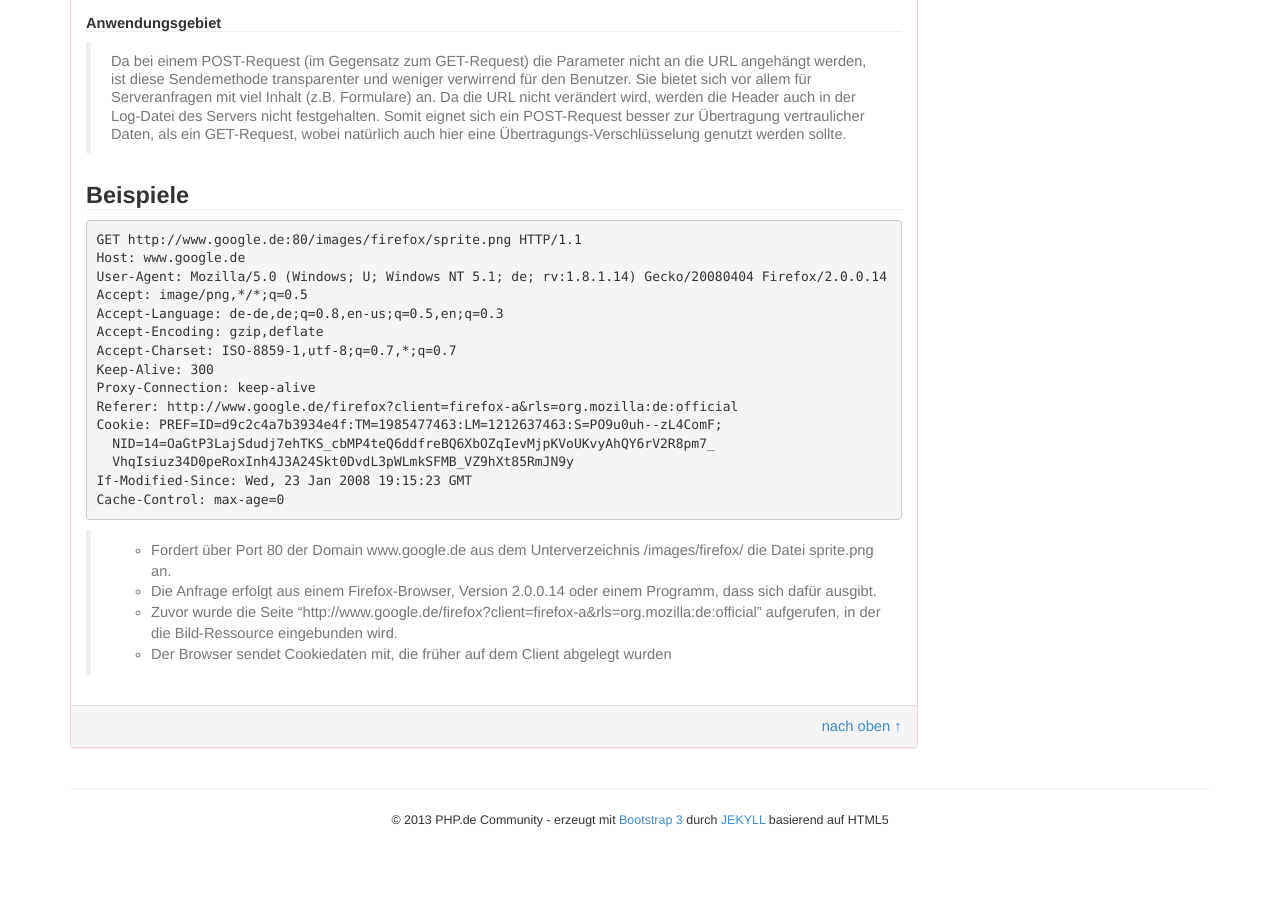
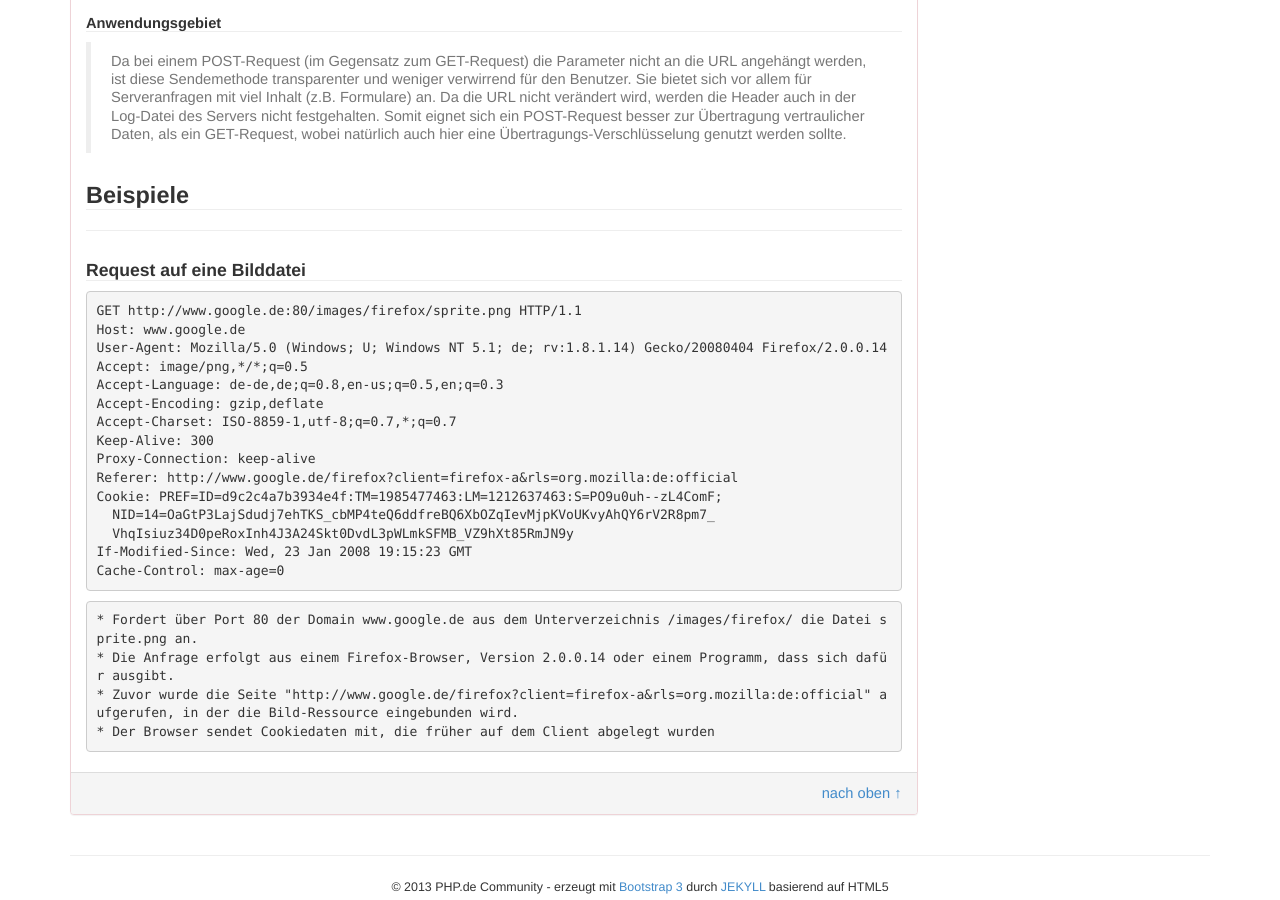
Before and after one commit to php-de/php-de.github.io, a Jekyll site: the page built from request-handling/request.md, in a window 1280 px wide and 900 px high, scrolled down 1830 px. Built offline with Jekyll 4.4.1, drawn with Linux system fonts in a browser that asks for light colours; before the commit the page ends 2684 px from its top, so only the background shows below that.

Commit message:
Update request.md

```diff
--- a/request-handling/request.md
+++ b/request-handling/request.md
@@ -126,6 +126,9 @@ Die Länge der gesendeten Daten eines POST-Requests ist theoretisch nur von der
 Da bei einem POST-Request (im Gegensatz zum GET-Request) die Parameter nicht an die URL angehängt werden, ist diese Sendemethode transparenter und weniger verwirrend für den Benutzer. Sie bietet sich vor allem für Serveranfragen mit viel Inhalt (z.B. Formulare) an. Da die URL nicht verändert wird, werden die Header auch in der Log-Datei des Servers nicht festgehalten. Somit eignet sich ein POST-Request besser zur Übertragung vertraulicher Daten, als ein GET-Request, wobei natürlich auch hier eine Übertragungs-Verschlüsselung genutzt werden sollte.
 
 ### Beispiele
+---
+
+#### Request auf eine Bilddatei
 
 ~~~html
 GET http://www.google.de:80/images/firefox/sprite.png HTTP/1.1
@@ -145,7 +148,9 @@ If-Modified-Since: Wed, 23 Jan 2008 19:15:23 GMT
 Cache-Control: max-age=0
 ~~~
 
-> * Fordert über Port 80 der Domain www.google.de aus dem Unterverzeichnis /images/firefox/ die Datei sprite.png an.
-> * Die Anfrage erfolgt aus einem Firefox-Browser, Version 2.0.0.14 oder einem Programm, dass sich dafür ausgibt.
-> * Zuvor wurde die Seite "http://www.google.de/firefox?client=firefox-a&rls=org.mozilla:de:official" aufgerufen, in der die Bild-Ressource eingebunden wird.
-> * Der Browser sendet Cookiedaten mit, die früher auf dem Client abgelegt wurden
+~~~code
+* Fordert über Port 80 der Domain www.google.de aus dem Unterverzeichnis /images/firefox/ die Datei sprite.png an.
+* Die Anfrage erfolgt aus einem Firefox-Browser, Version 2.0.0.14 oder einem Programm, dass sich dafür ausgibt.
+* Zuvor wurde die Seite "http://www.google.de/firefox?client=firefox-a&rls=org.mozilla:de:official" aufgerufen, in der die Bild-Ressource eingebunden wird.
+* Der Browser sendet Cookiedaten mit, die früher auf dem Client abgelegt wurden
+~~~
```
